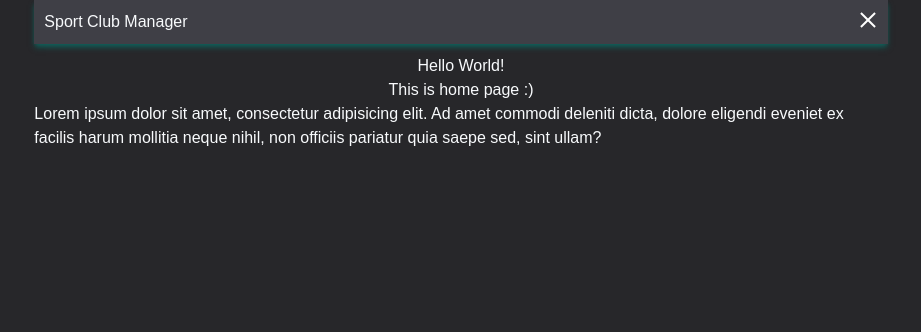
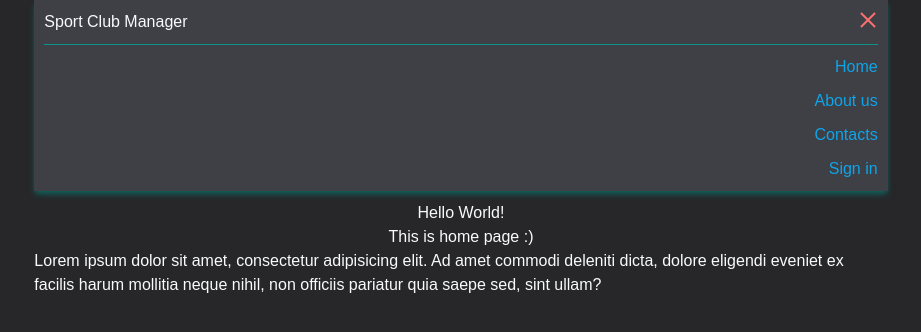
Before and after one commit to SportClubManager/front-vue, a Vue app: page / in a window 1280 px wide. Both pictures are taken after a click on the element 1046 px from the left and 22 px from the top of the page. Shown: the top 332 px of the page, without its empty margins (179-1100 px from the left). Built offline with nearby package versions, Linux system fonts and the light colour scheme.

Commit message:
add nav list

```diff
--- a/src/components/HeaderComponent.vue
+++ b/src/components/HeaderComponent.vue
@@ -1,13 +1,16 @@
 <template>
-    <header class="flex justify-between p-2.5 mb-2.5 bg-zinc-700 shadow-amber-50 shadow-md shadow-teal-800 sticky top-0">
+    <header class="flex flex-wrap justify-between p-2.5 mb-2.5 bg-zinc-700 shadow-amber-50 shadow-md shadow-teal-800 sticky top-0">
         <h1 class="bg-zinc-700">Sport Club Manager</h1>
-        <menu-icon-component/>
+        <nav-component/>
     </header>
 </template>
 
 <script setup>
-import MenuIconComponent from '@/components/MenuIconComponent.vue';
+import NavComponent from '@/components/NavComponent.vue';
 </script>
 
 <style scoped>
+header {
+    transform-style: preserve-3d;
+}
 </style>
--- a/src/components/MenuIconComponent.vue
+++ /dev/null
@@ -1,43 +0,0 @@
-<template>
-    <div id="menu-icon" class="bg-zinc-700" @click="toggleMenu" :class="{ active: isActive }">
-        <div class="flex overflow-hidden items-center justify-center transform transition-all duration-200">
-            <div class="flex flex-col bg-zinc-700 justify-between w-5 h-5 transform transition-all duration-300">
-                <div class="bg-white h-[2px] w-7 transform transition-all duration-300 origin-left delay-100"></div>
-                <div class="bg-white h-[2px] w-8 rounded transform transition-all duration-300 delay-75"></div>
-                <div class="bg-white h-[2px] w-7 transform transition-all duration-300 origin-left "></div>
-
-                <div class="absolute items-center justify-between transform transition-all duration-500 top-2.5 -translate-x-10 flex w-0">
-                    <div class="absolute bg-white h-[2px] w-5 transform transition-all duration-500 rotate-0 delay-300"></div>
-                    <div class="absolute bg-white h-[2px] w-5 transform transition-all duration-500 -rotate-0 delay-300"></div>
-                </div>
-            </div>
-        </div>
-    </div>
-</template>
-
-<script setup>
-import { ref } from 'vue';
-
-const isActive = ref(false);
-const toggleMenu = () => {
-    isActive.value = !isActive.value;
-};
-</script>
-
-<style scoped>
-#menu-icon.active > div > div > div:nth-child(-n+3) {
-    @apply translate-y-6
-}
-
-#menu-icon.active > div > div > div:nth-child(4) {
-    @apply translate-x-0 w-12
-}
-
-#menu-icon.active > div > div > div:nth-child(4) > div:nth-child(1) {
-    @apply rotate-45
-}
-
-#menu-icon.active > div > div > div:nth-child(4) > div:nth-child(2) {
-    @apply -rotate-45
-}
-</style>
--- /dev/null
+++ b/src/components/NavComponent.vue
@@ -0,0 +1,59 @@
+<template>
+    <div id="nav-icon" @click="toggleMenu" :class="{ active: isActive }">
+        <div class="flex overflow-hidden items-center justify-center transform transition-all duration-200">
+            <div class="flex flex-col bg-zinc-700 justify-between w-5 h-5 transform transition-all duration-300">
+                <div class="bg-teal-500 h-[2px] w-7 transform transition-all duration-300 origin-left delay-100"></div>
+                <div class="bg-teal-500 h-[2px] w-8 rounded transform transition-all duration-300 delay-75"></div>
+                <div class="bg-teal-500 h-[2px] w-7 transform transition-all duration-300 origin-left "></div>
+
+                <div
+                    class="absolute items-center justify-between transform transition-all duration-500 top-2.5 -translate-x-10 flex w-0">
+                    <div
+                        class="absolute bg-red-400 h-[2px] w-5 transform transition-all duration-500 rotate-0 delay-300"></div>
+                    <div
+                        class="absolute bg-red-400 h-[2px] w-5 transform transition-all duration-500 -rotate-0 delay-300"></div>
+                </div>
+            </div>
+        </div>
+    </div>
+
+    <ul class="w-full border-t border-teal-600 mt-2.5 pt-2.5 text-right space-y-2.5" v-if="isActive">
+        <li><a href="#">Home</a></li>
+        <li><a href="#">About us</a></li>
+        <li><a href="#">Contacts</a></li>
+        <li><a href="#">Sign in</a></li>
+    </ul>
+
+</template>
+
+<script setup>
+import { ref } from 'vue';
+
+const isActive = ref(false);
+const toggleMenu = () => {
+    isActive.value = !isActive.value;
+};
+</script>
+
+<style scoped>
+
+* {
+    @apply bg-zinc-700;
+}
+
+#nav-icon.active > div > div > div:nth-child(-n+3) {
+    @apply translate-y-6
+}
+
+#nav-icon.active > div > div > div:nth-child(4) {
+    @apply translate-x-0 w-12
+}
+
+#nav-icon.active > div > div > div:nth-child(4) > div:nth-child(1) {
+    @apply rotate-45
+}
+
+#nav-icon.active > div > div > div:nth-child(4) > div:nth-child(2) {
+    @apply -rotate-45
+}
+</style>
```
